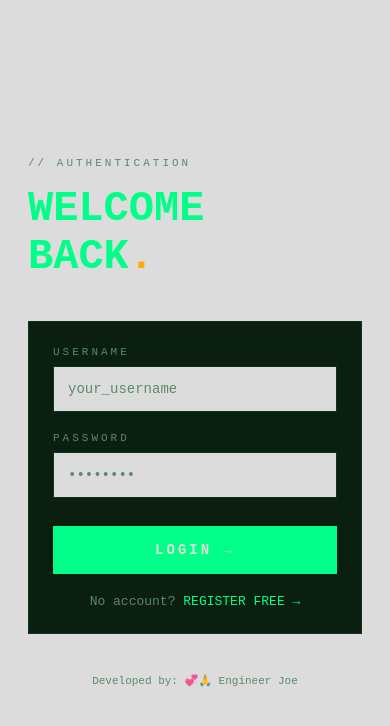
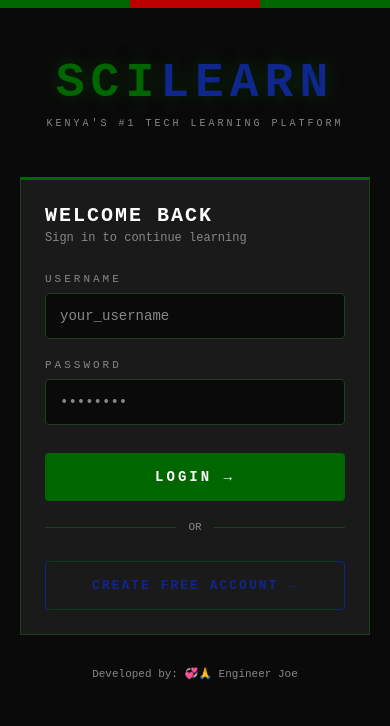
Before and after one commit to engineer25joe/scilearn-frontend, a React Native app: screen /Register in a window 390 px wide. Shown: the top 726 px of the page. Built offline with nearby package versions, Linux system fonts and the light colour scheme.

Commit message:
Phase 2 - Kenyan flag theme on Login and Register

```diff
--- a/screens/LoginScreen.js
+++ b/screens/LoginScreen.js
@@ -8,7 +8,7 @@ import AsyncStorage from '@react-native-async-storage/async-storage';
 import COLORS from '../constants/colors';
 import { endpoints } from '../constants/api';
 
-function AnimatedButton({ onPress, label, loading }) {
+function AnimatedButton({ onPress, label, loading, style, textStyle }) {
   const scale = useRef(new Animated.Value(1)).current;
 
   const onPressIn = () => {
@@ -21,7 +21,7 @@ function AnimatedButton({ onPress, label, loading }) {
   return (
     <Animated.View style={{ transform: [{ scale }] }}>
       <TouchableOpacity
-        style={styles.btn}
+        style={[styles.btn, style]}
         onPress={onPress}
         onPressIn={onPressIn}
         onPressOut={onPressOut}
@@ -29,8 +29,8 @@ function AnimatedButton({ onPress, label, loading }) {
         activeOpacity={1}
       >
         {loading
-          ? <ActivityIndicator color={COLORS.bg} />
-          : <Text style={styles.btnText}>{label}</Text>
+          ? <ActivityIndicator color={COLORS.white} />
+          : <Text style={[styles.btnText, textStyle]}>{label}</Text>
         }
       </TouchableOpacity>
     </Animated.View>
@@ -41,6 +41,7 @@ export default function LoginScreen({ navigation }) {
   const [username, setUsername] = useState('');
   const [password, setPassword] = useState('');
   const [loading, setLoading] = useState(false);
+  const [focusedInput, setFocusedInput] = useState(null);
 
   const saveUserData = async (data) => {
     const json = JSON.stringify(data);
@@ -78,29 +79,50 @@ export default function LoginScreen({ navigation }) {
 
   return (
     <ScrollView contentContainerStyle={styles.container}>
-      <Text style={styles.tag}>// AUTHENTICATION</Text>
-      <Text style={styles.title}>
-        WELCOME{'\n'}BACK<Text style={styles.accent}>.</Text>
-      </Text>
 
-      <View style={styles.form}>
+      {/* Header Banner */}
+      <View style={styles.banner}>
+        <View style={styles.flagStripe} />
+        <View style={styles.flagStripeRed} />
+        <View style={styles.flagStripe} />
+      </View>
+
+      {/* Logo */}
+      <View style={styles.logoSection}>
+        <Text style={styles.logo}>
+          SCI<Text style={styles.logoAccent}>LEARN</Text>
+        </Text>
+        <Text style={styles.logoSub}>KENYA'S #1 TECH LEARNING PLATFORM</Text>
+      </View>
+
+      {/* Form */}
+      <View style={styles.formCard}>
+        <View style={styles.formHeader}>
+          <Text style={styles.formTitle}>WELCOME BACK</Text>
+          <Text style={styles.formSub}>Sign in to continue learning</Text>
+        </View>
+
         <Text style={styles.label}>USERNAME</Text>
         <TextInput
-          style={styles.input}
+          style={[styles.input, focusedInput === 'username' && styles.inputFocused]}
           placeholder="your_username"
           placeholderTextColor={COLORS.textDim}
           value={username}
           onChangeText={setUsername}
+          onFocus={() => setFocusedInput('username')}
+          onBlur={() => setFocusedInput(null)}
           autoCapitalize="none"
         />
 
         <Text style={styles.label}>PASSWORD</Text>
         <TextInput
-          style={styles.input}
+          style={[styles.input, focusedInput === 'password' && styles.inputFocused]}
           placeholder="••••••••"
           placeholderTextColor={COLORS.textDim}
           value={password}
           onChangeText={setPassword}
+          onFocus={() => setFocusedInput('password')}
+          onBlur={() => setFocusedInput(null)}
           secureTextEntry
         />
 
@@ -110,12 +132,18 @@ export default function LoginScreen({ navigation }) {
           loading={loading}
         />
 
-        <TouchableOpacity onPress={() => navigation.navigate('Register')}>
-          <Text style={styles.link}>
-            No account?{' '}
-            <Text style={styles.linkAccent}>REGISTER FREE →</Text>
-          </Text>
-        </TouchableOpacity>
+        <View style={styles.divider}>
+          <View style={styles.dividerLine} />
+          <Text style={styles.dividerText}>OR</Text>
+          <View style={styles.dividerLine} />
+        </View>
+
+        <AnimatedButton
+          label="CREATE FREE ACCOUNT →"
+          onPress={() => navigation.navigate('Register')}
+          style={styles.outlineBtn}
+          textStyle={styles.outlineBtnText}
+        />
       </View>
 
       <Text style={styles.footer}>Developed by: 💞🙏 Engineer Joe</Text>
@@ -127,30 +155,68 @@ const styles = StyleSheet.create({
   container: {
     flexGrow: 1,
     backgroundColor: COLORS.bg,
-    padding: 28,
-    justifyContent: 'center',
   },
-  tag: {
+  banner: {
+    flexDirection: 'row',
+    height: 8,
+  },
+  flagStripe: {
+    flex: 1,
+    backgroundColor: COLORS.green,
+  },
+  flagStripeRed: {
+    flex: 1,
+    backgroundColor: COLORS.red,
+  },
+  logoSection: {
+    alignItems: 'center',
+    paddingVertical: 48,
+    paddingHorizontal: 28,
+  },
+  logo: {
+    fontSize: 48,
+    fontWeight: '900',
+    color: COLORS.green,
+    letterSpacing: 6,
+    fontFamily: 'monospace',
+    textShadowColor: 'rgba(0,102,0,0.4)',
+    textShadowOffset: { width: 0, height: 0 },
+    textShadowRadius: 20,
+  },
+  logoAccent: {
+    color: COLORS.blue,
+  },
+  logoSub: {
     color: COLORS.textDim,
-    fontSize: 11,
+    fontSize: 10,
     letterSpacing: 3,
-    marginBottom: 16,
     fontFamily: 'monospace',
+    marginTop: 8,
   },
-  title: {
-    fontSize: 42,
-    fontWeight: '900',
-    color: COLORS.primary,
-    lineHeight: 48,
-    marginBottom: 40,
-    fontFamily: 'monospace',
-  },
-  accent: { color: COLORS.amber },
-  form: {
+  formCard: {
+    marginHorizontal: 20,
     borderWidth: 1,
     borderColor: COLORS.border,
+    backgroundColor: COLORS.surface,
     padding: 24,
-    backgroundColor: COLORS.surface,
+    borderTopWidth: 3,
+    borderTopColor: COLORS.green,
+  },
+  formHeader: {
+    marginBottom: 28,
+  },
+  formTitle: {
+    color: COLORS.white,
+    fontSize: 20,
+    fontWeight: '900',
+    fontFamily: 'monospace',
+    letterSpacing: 2,
+  },
+  formSub: {
+    color: COLORS.textDim,
+    fontSize: 12,
+    fontFamily: 'monospace',
+    marginTop: 4,
   },
   label: {
     color: COLORS.textDim,
@@ -168,32 +234,62 @@ const styles = StyleSheet.create({
     fontFamily: 'monospace',
     fontSize: 14,
     backgroundColor: COLORS.bg,
+    borderRadius: 4,
+  },
+  inputFocused: {
+    borderColor: COLORS.green,
+    borderWidth: 1.5,
   },
   btn: {
-    backgroundColor: COLORS.primary,
+    backgroundColor: COLORS.green,
     padding: 16,
     alignItems: 'center',
     marginTop: 8,
+    borderRadius: 4,
   },
   btnText: {
-    color: COLORS.bg,
-    fontWeight: '700',
+    color: COLORS.white,
+    fontWeight: '900',
     letterSpacing: 3,
     fontFamily: 'monospace',
+    fontSize: 14,
   },
-  link: {
-    textAlign: 'center',
-    marginTop: 20,
+  divider: {
+    flexDirection: 'row',
+    alignItems: 'center',
+    marginVertical: 20,
+  },
+  dividerLine: {
+    flex: 1,
+    height: 1,
+    backgroundColor: COLORS.border,
+  },
+  dividerText: {
     color: COLORS.textDim,
+    fontFamily: 'monospace',
+    fontSize: 11,
+    marginHorizontal: 12,
+  },
+  outlineBtn: {
+    backgroundColor: 'transparent',
+    borderWidth: 1,
+    borderColor: COLORS.blue,
+    padding: 16,
+    alignItems: 'center',
+    borderRadius: 4,
+  },
+  outlineBtnText: {
+    color: COLORS.blue,
+    fontWeight: '700',
+    letterSpacing: 2,
     fontFamily: 'monospace',
     fontSize: 13,
   },
-  linkAccent: { color: COLORS.primary },
   footer: {
     textAlign: 'center',
     color: COLORS.textDim,
     fontSize: 11,
-    marginTop: 40,
+    margin: 32,
     fontFamily: 'monospace',
   },
 });
--- a/screens/RegisterScreen.js
+++ b/screens/RegisterScreen.js
@@ -8,7 +8,7 @@ import AsyncStorage from '@react-native-async-storage/async-storage';
 import COLORS from '../constants/colors';
 import { endpoints } from '../constants/api';
 
-function AnimatedButton({ onPress, label, loading }) {
+function AnimatedButton({ onPress, label, loading, style, textStyle }) {
   const scale = useRef(new Animated.Value(1)).current;
 
   const onPressIn = () => {
@@ -21,7 +21,7 @@ function AnimatedButton({ onPress, label, loading }) {
   return (
     <Animated.View style={{ transform: [{ scale }] }}>
       <TouchableOpacity
-        style={styles.btn}
+        style={[styles.btn, style]}
         onPress={onPress}
         onPressIn={onPressIn}
         onPressOut={onPressOut}
@@ -29,8 +29,8 @@ function AnimatedButton({ onPress, label, loading }) {
         activeOpacity={1}
       >
         {loading
-          ? <ActivityIndicator color={COLORS.bg} />
-          : <Text style={styles.btnText}>{label}</Text>
+          ? <ActivityIndicator color={COLORS.white} />
+          : <Text style={[styles.btnText, textStyle]}>{label}</Text>
         }
       </TouchableOpacity>
     </Animated.View>
@@ -46,16 +46,12 @@ export default function RegisterScreen({ navigation }) {
     confirmPassword: ''
   });
   const [loading, setLoading] = useState(false);
+  const [focusedInput, setFocusedInput] = useState(null);
 
   const update = (key, val) => setForm(f => ({ ...f, [key]: val }));
 
-  const validateEmail = (email) => {
-    return /^[^\s@]+@[^\s@]+\.[^\s@]+$/.test(email);
-  };
-
-  const validatePhone = (phone) => {
-    return /^(\+254|0)[17]\d{8}$/.test(phone);
-  };
+  const validateEmail = (email) => /^[^\s@]+@[^\s@]+\.[^\s@]+$/.test(email);
+  const validatePhone = (phone) => /^(\+254|0)[17]\d{8}$/.test(phone);
 
   const saveUserData = async (data) => {
     const json = JSON.stringify(data);
@@ -121,63 +117,102 @@ export default function RegisterScreen({ navigation }) {
 
   return (
     <ScrollView contentContainerStyle={styles.container}>
-      <Text style={styles.tag}>// CREATE ACCOUNT</Text>
-      <Text style={styles.title}>
-        JOIN<Text style={styles.accent}>.</Text>
-      </Text>
 
-      <View style={styles.form}>
+      {/* Banner */}
+      <View style={styles.banner}>
+        <View style={styles.flagStripe} />
+        <View style={styles.flagStripeRed} />
+        <View style={styles.flagStripe} />
+      </View>
+
+      {/* Header */}
+      <View style={styles.headerSection}>
+        <TouchableOpacity
+          style={styles.backBtn}
+          onPress={() => navigation.navigate('Login')}
+        >
+          <Text style={styles.backText}>← BACK TO LOGIN</Text>
+        </TouchableOpacity>
+        <Text style={styles.title}>
+          JOIN <Text style={styles.titleAccent}>SCILEARN</Text>
+        </Text>
+        <Text style={styles.subtitle}>
+          Kenya's #1 Tech Learning Platform
+        </Text>
+      </View>
+
+      {/* Form */}
+      <View style={styles.formCard}>
+
+        <View style={styles.formHeader}>
+          <Text style={styles.formTitle}>CREATE ACCOUNT</Text>
+          <Text style={styles.formSub}>Fill in your details to get started</Text>
+        </View>
+
+        {/* Username */}
         <Text style={styles.label}>USERNAME</Text>
         <TextInput
-          style={styles.input}
+          style={[styles.input, focusedInput === 'username' && styles.inputFocused]}
           placeholder="engineer_joe"
           placeholderTextColor={COLORS.textDim}
           value={form.username}
           onChangeText={v => update('username', v)}
+          onFocus={() => setFocusedInput('username')}
+          onBlur={() => setFocusedInput(null)}
           autoCapitalize="none"
         />
 
+        {/* Email */}
         <Text style={styles.label}>EMAIL ADDRESS</Text>
         <TextInput
-          style={styles.input}
+          style={[styles.input, focusedInput === 'email' && styles.inputFocused]}
           placeholder="joe@example.com"
           placeholderTextColor={COLORS.textDim}
           value={form.email}
           onChangeText={v => update('email', v)}
+          onFocus={() => setFocusedInput('email')}
+          onBlur={() => setFocusedInput(null)}
           keyboardType="email-address"
           autoCapitalize="none"
         />
 
+        {/* Phone */}
         <Text style={styles.label}>PHONE NUMBER</Text>
         <TextInput
-          style={styles.input}
+          style={[styles.input, focusedInput === 'phone' && styles.inputFocused]}
           placeholder="0712345678"
           placeholderTextColor={COLORS.textDim}
           value={form.phone}
           onChangeText={v => update('phone', v)}
+          onFocus={() => setFocusedInput('phone')}
+          onBlur={() => setFocusedInput(null)}
           keyboardType="phone-pad"
         />
-        <Text style={styles.hint}>
-          Format: 0712345678 or +254712345678
-        </Text>
+        <Text style={styles.hint}>Format: 0712345678 or +254712345678</Text>
 
+        {/* Password */}
         <Text style={styles.label}>PASSWORD</Text>
         <TextInput
-          style={styles.input}
+          style={[styles.input, focusedInput === 'password' && styles.inputFocused]}
           placeholder="min. 8 characters"
           placeholderTextColor={COLORS.textDim}
           value={form.password}
           onChangeText={v => update('password', v)}
+          onFocus={() => setFocusedInput('password')}
+          onBlur={() => setFocusedInput(null)}
           secureTextEntry
         />
 
+        {/* Confirm Password */}
         <Text style={styles.label}>CONFIRM PASSWORD</Text>
         <TextInput
-          style={styles.input}
+          style={[styles.input, focusedInput === 'confirm' && styles.inputFocused]}
           placeholder="repeat password"
           placeholderTextColor={COLORS.textDim}
           value={form.confirmPassword}
           onChangeText={v => update('confirmPassword', v)}
+          onFocus={() => setFocusedInput('confirm')}
+          onBlur={() => setFocusedInput(null)}
           secureTextEntry
         />
 
@@ -189,7 +224,7 @@ export default function RegisterScreen({ navigation }) {
 
         <TouchableOpacity onPress={() => navigation.navigate('Login')}>
           <Text style={styles.link}>
-            Already registered?{' '}
+            Already have an account?{' '}
             <Text style={styles.linkAccent}>LOGIN →</Text>
           </Text>
         </TouchableOpacity>
@@ -204,29 +239,72 @@ const styles = StyleSheet.create({
   container: {
     flexGrow: 1,
     backgroundColor: COLORS.bg,
+  },
+  banner: {
+    flexDirection: 'row',
+    height: 8,
+  },
+  flagStripe: {
+    flex: 1,
+    backgroundColor: COLORS.green,
+  },
+  flagStripeRed: {
+    flex: 1,
+    backgroundColor: COLORS.red,
+  },
+  headerSection: {
     padding: 28,
+    paddingTop: 32,
   },
-  tag: {
-    color: COLORS.textDim,
-    fontSize: 11,
-    letterSpacing: 3,
-    marginBottom: 16,
-    marginTop: 40,
+  backBtn: {
+    marginBottom: 20,
+  },
+  backText: {
+    color: COLORS.blue,
     fontFamily: 'monospace',
+    fontSize: 12,
+    letterSpacing: 2,
   },
   title: {
-    fontSize: 42,
+    fontSize: 32,
     fontWeight: '900',
-    color: COLORS.primary,
-    marginBottom: 32,
+    color: COLORS.white,
     fontFamily: 'monospace',
+    marginBottom: 8,
   },
-  accent: { color: COLORS.amber },
-  form: {
+  titleAccent: {
+    color: COLORS.green,
+  },
+  subtitle: {
+    color: COLORS.textDim,
+    fontFamily: 'monospace',
+    fontSize: 12,
+  },
+  formCard: {
+    marginHorizontal: 20,
+    marginBottom: 20,
     borderWidth: 1,
     borderColor: COLORS.border,
+    backgroundColor: COLORS.surface,
     padding: 24,
-    backgroundColor: COLORS.surface,
+    borderTopWidth: 3,
+    borderTopColor: COLORS.blue,
+  },
+  formHeader: {
+    marginBottom: 28,
+  },
+  formTitle: {
+    color: COLORS.white,
+    fontSize: 18,
+    fontWeight: '900',
+    fontFamily: 'monospace',
+    letterSpacing: 2,
+  },
+  formSub: {
+    color: COLORS.textDim,
+    fontSize: 12,
+    fontFamily: 'monospace',
+    marginTop: 4,
   },
   label: {
     color: COLORS.textDim,
@@ -244,6 +322,11 @@ const styles = StyleSheet.create({
     fontFamily: 'monospace',
     fontSize: 14,
     backgroundColor: COLORS.bg,
+    borderRadius: 4,
+  },
+  inputFocused: {
+    borderColor: COLORS.blue,
+    borderWidth: 1.5,
   },
   hint: {
     color: COLORS.textDim,
@@ -253,17 +336,19 @@ const styles = StyleSheet.create({
     letterSpacing: 1,
   },
   btn: {
-    backgroundColor: COLORS.primary,
+    backgroundColor: COLORS.green,
     padding: 16,
     alignItems: 'center',
     marginTop: 8,
     marginBottom: 16,
+    borderRadius: 4,
   },
   btnText: {
-    color: COLORS.bg,
-    fontWeight: '700',
+    color: COLORS.white,
+    fontWeight: '900',
     letterSpacing: 3,
     fontFamily: 'monospace',
+    fontSize: 14,
   },
   link: {
     textAlign: 'center',
@@ -271,12 +356,12 @@ const styles = StyleSheet.create({
     fontFamily: 'monospace',
     fontSize: 13,
   },
-  linkAccent: { color: COLORS.primary },
+  linkAccent: { color: COLORS.green },
   footer: {
     textAlign: 'center',
     color: COLORS.textDim,
     fontSize: 11,
-    marginTop: 40,
+    margin: 32,
     fontFamily: 'monospace',
   },
 });
```
Also changed, not shown: constants/colors.js (+42 -9 lines).
